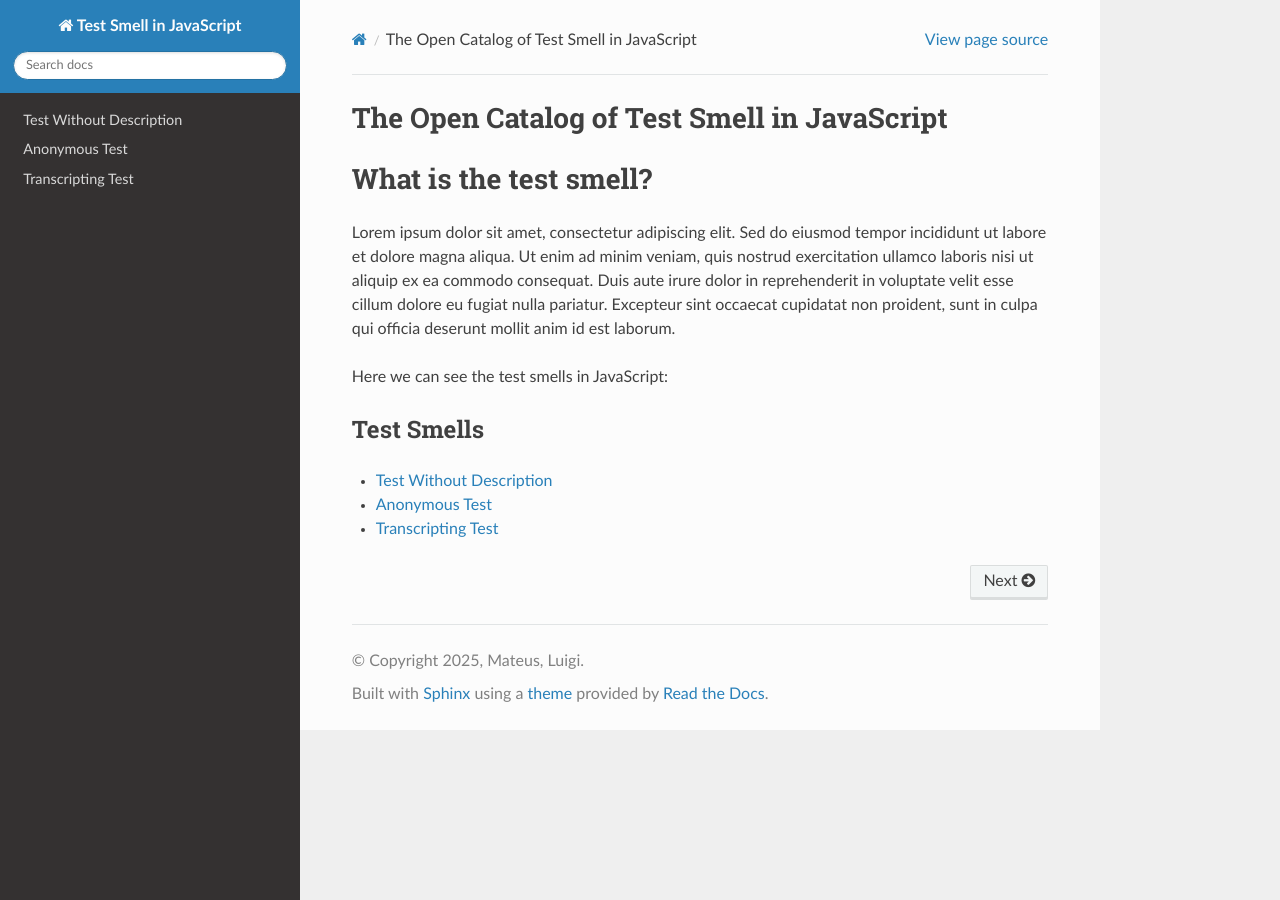
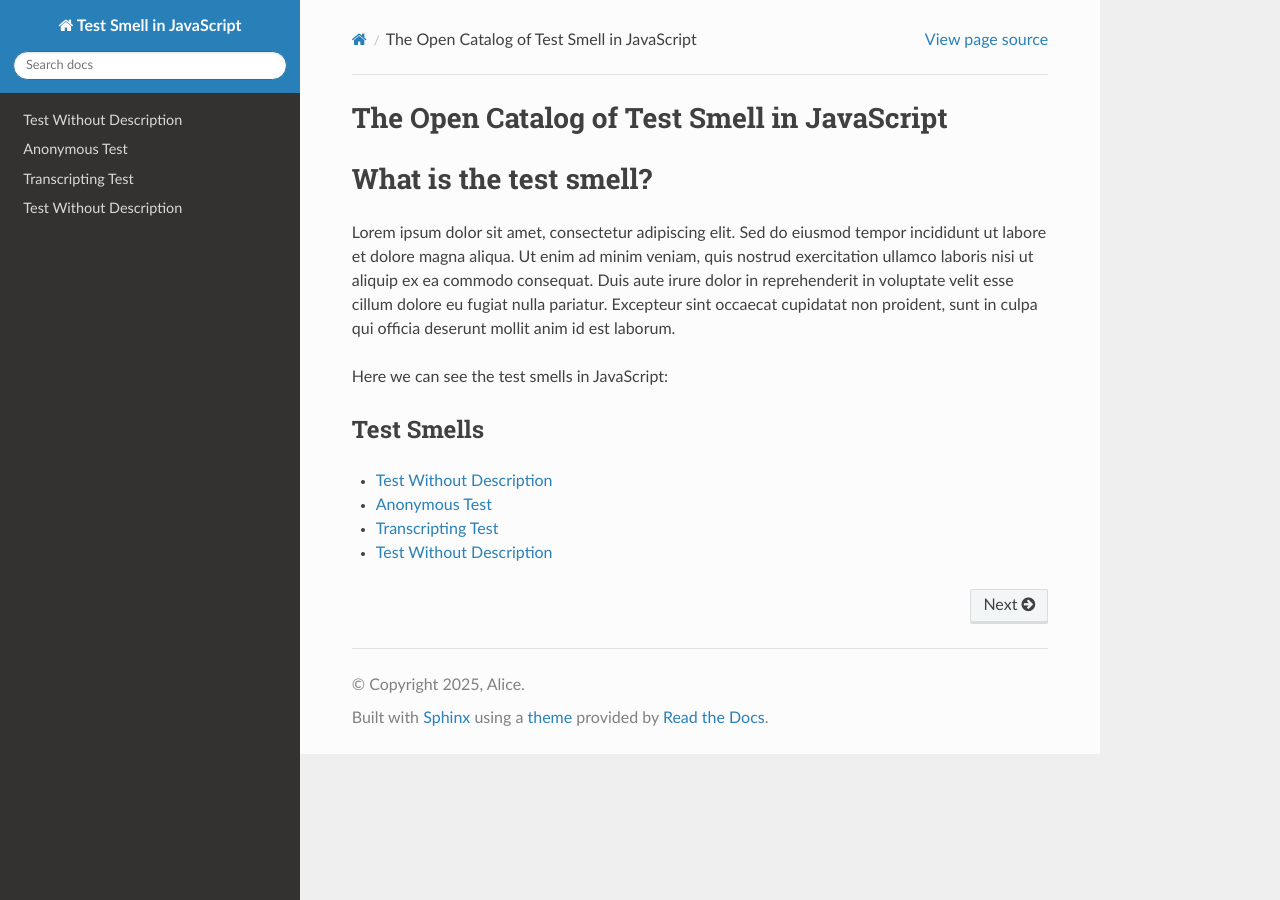
Before and after one commit to luigiikk/test-readthedocss, a Sphinx documentation site: the page built from docs/source/index.rst, in a window 1280 px wide. Built offline with Sphinx 7.4.7 and the Read the Docs theme 3.1.0, drawn with Linux system fonts in a browser that asks for light colours.

Commit message:
✨feat: add comments only test

```diff
--- a/docs/source/conf.py
+++ b/docs/source/conf.py
@@ -3,8 +3,8 @@
 # -- Project information
 
 project = 'Test Smell in JavaScript'
-copyright = '2025, Mateus, Luigi'
-author = 'Mateus, Luigi'
+copyright = '2025, Alice'
+author = 'Alice'
 
 release = '0.1'
 version = '0.1.0'
--- a/docs/source/index.rst
+++ b/docs/source/index.rst
@@ -17,3 +17,4 @@
    test_without_description
    anonymous_test
    transcripting_test
+   comments_only_test
```
Also changed, not shown: docs/source/comments_only_test.rst (added, +24 -0 lines).
